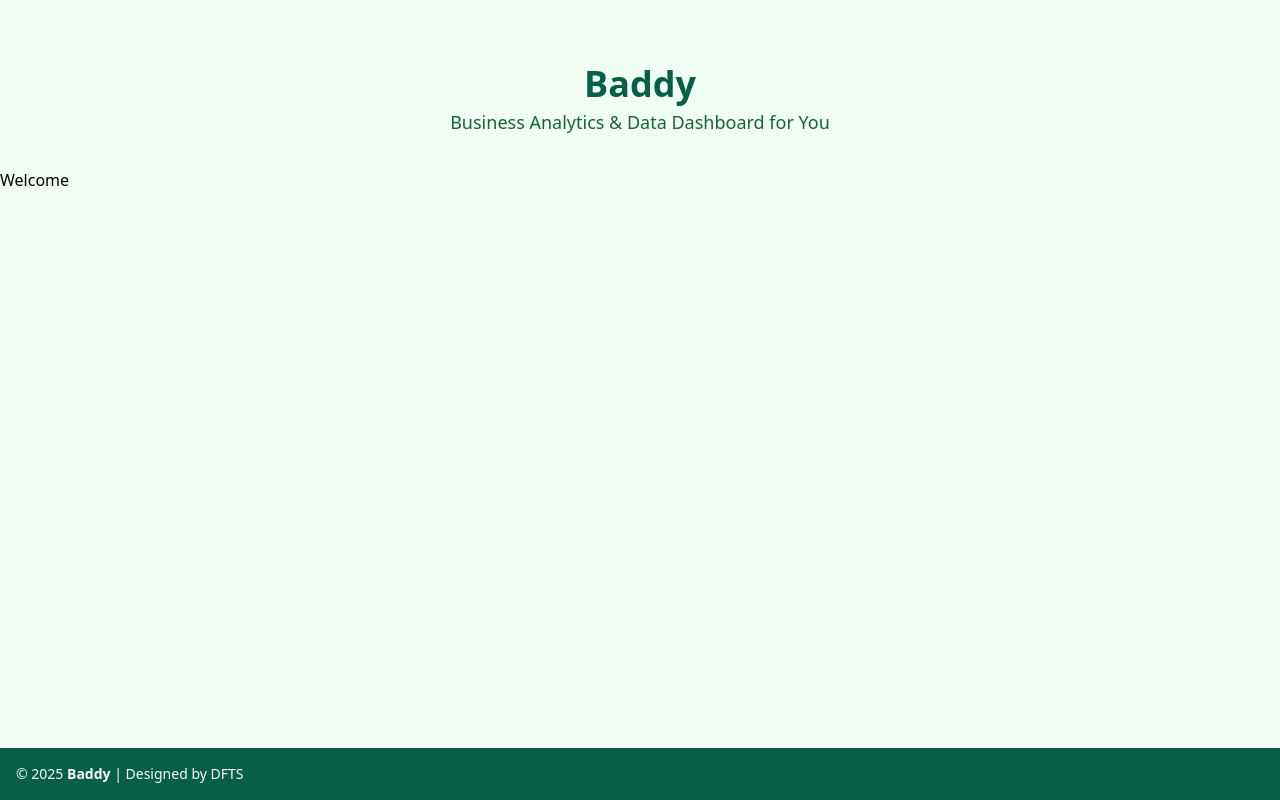
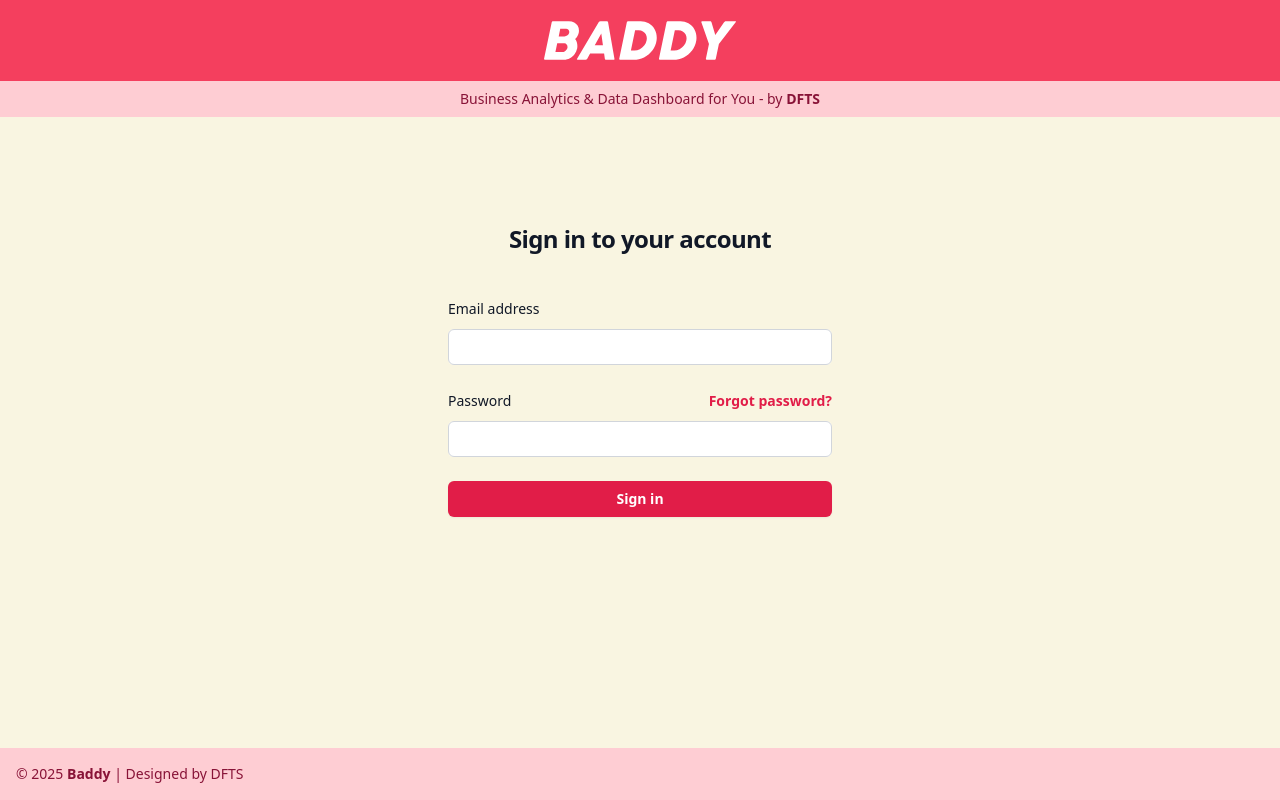
Before and after one commit to angus-tests/baddy, a Django app: page / in a window 1280 px wide. Run offline with Django 5.2, Linux system fonts and the light colour scheme; style sheets or scripts are compiled from the project's sources; some libraries are stand-ins or nearby versions.

Commit message:
basic homepage

```diff
--- a/templates/_base.html
+++ b/templates/_base.html
@@ -15,9 +15,9 @@
     <link rel="icon" type="image/svg+xml" href="{% static 'images/favicons/favicon.svg' %}" />
     <link rel="shortcut icon" href="{% static 'images/favicons/favicon.ico' %}" />
     <link rel="apple-touch-icon" sizes="180x180" href="{% static 'images/favicons/apple-touch-icon.png' %}" />
-    <meta name="apple-mobile-web-app-title" content="Poo" />
+    <meta name="apple-mobile-web-app-title" content="Baddy" />
     <link rel="manifest" href="{% static 'images/favicons/site.webmanifest' %}" />
-    <title>Poo</title>
+    <title>Baddy</title>
 
     {% compress css %}
     <link rel="stylesheet"
@@ -25,15 +25,32 @@
     {% endcompress %}
 </head>
 
-<body class="bg-green-50 flex flex-col min-h-screen">
+<body class="bg-[#F9F5E1] flex flex-col min-h-screen">
+    <nav>
+        <div class="bg-rose-500 p-5">
+            <div class="max-w-48 mx-auto">
+                <a href="{% url 'index' %}">
+                    <img alt="Logo for Baddy" src="{% static 'images/logo.svg' %}">
+                </a>
+            </div>
+        </div>
+        <div class="bg-rose-200 p-2 overflow-hidden whitespace-nowrap relative">
+            <div id="marquee" class="text-center">
+                <p class="text-rose-900 text-sm">
+                    Business Analytics & Data Dashboard for You - by <span class="font-bold">DFTS</span>
+                </p>
+            </div>
+        </div>
+    </nav>
+
     <div class="container mx-auto mt-4 flex-grow">
         {% block content %}
         {% endblock content %}
     </div>
 
-    <footer class="bg-emerald-800 text-white">
+    <footer class="bg-rose-200 text-white">
         <div class="w-full mx-auto max-w-screen-xl p-4 flex flex-col justify-center md:flex-row md:items-center md:justify-between">
-            <span class="text-sm text-gray-50 text-center">© <span id="year"></span> <strong>Baddy</strong> | Designed by DFTS
+            <span class="text-sm text-rose-900 text-center">© <span id="year"></span> <strong>Baddy</strong> | Designed by DFTS
             </span>
         </div>
     </footer>
@@ -43,6 +60,7 @@
         // Dynamically set the current year in the footer
         document.getElementById('year').textContent = new Date().getFullYear();
     </script>
+
 </body>
 
 </html>
--- a/templates/_header.html
+++ /dev/null
@@ -1,32 +0,0 @@
-<div class="text-center mb-8">
-    <!-- Title with link to the index page -->
-    <h1 class="text-4xl font-bold text-emerald-800">
-        <a href="{% url 'index' %}" class="hover:underline">Baddy</a>
-    </h1>
-    <h3 class="text-lg mt-1 text-green-800">Business Analytics & Data Dashboard for You</h3>
-
-    {% if messages %}
-        <div class="rounded-md bg-red-50 p-4 border border-red-600 max-w-lg mx-auto my-5">
-            <div class="flex">
-                <div class="shrink-0">
-                    <svg class="size-5 text-red-400" viewBox="0 0 20 20" fill="currentColor" aria-hidden="true" data-slot="icon">
-                        <path fill-rule="evenodd" d="M10 18a8 8 0 1 0 0-16 8 8 0 0 0 0 16ZM8.28 7.22a.75.75 0 0 0-1.06 1.06L8.94 10l-1.72 1.72a.75.75 0 1 0 1.06 1.06L10 11.06l1.72 1.72a.75.75 0 1 0 1.06-1.06L11.06 10l1.72-1.72a.75.75 0 0 0-1.06-1.06L10 8.94 8.28 7.22Z" clip-rule="evenodd" />
-                    </svg>
-                </div>
-                <div class="ml-3">
-                    <h3 class="text-sm font-medium text-red-800">Some errors occurred</h3>
-                    <div class="mt-2 text-sm text-red-700">
-                        <ul role="list" class="list-disc space-y-1 pl-5">
-                            {% for message in messages %}
-                                <li>{{ message }}</li>
-                            {% endfor %}
-
-                        </ul>
-                    </div>
-                </div>
-            </div>
-        </div>
-    {% endif %}
-
-
-</div>
--- a/templates/baddy/index.html
+++ b/templates/baddy/index.html
@@ -1,10 +1,39 @@
-{% extends "shortener/../_base.html" %}
+{% extends "baddy/../_base.html" %}
+{% load static %}
 
 {% block content %}
-    <div class="container mx-auto mt-12">
-        <!-- Include the header -->
-        {% include "shortener/../_header.html" %}
+    <div class="flex min-h-full flex-col justify-center px-6 py-12 lg:px-8">
 
-        <p>Welcome</p>
+        <div class="sm:mx-auto sm:w-full sm:max-w-sm">
+            <h2 class="mt-10 text-center text-2xl/9 font-bold tracking-tight text-gray-900">Sign in to your account</h2>
+        </div>
+
+        <div class="mt-10 sm:mx-auto sm:w-full sm:max-w-sm">
+            <form class="space-y-6" action="#" method="POST">
+                <div>
+                    <label for="email" class="block text-sm/6 font-medium text-gray-900">Email address</label>
+                    <div class="mt-2">
+                        <input type="email" name="email" id="email" autocomplete="email" required class="block w-full rounded-md bg-white px-3 py-1.5 text-base text-gray-900 outline outline-1 -outline-offset-1 outline-gray-300 placeholder:text-gray-400 focus:outline focus:outline-2 focus:-outline-offset-2 focus:outline-rose-600 sm:text-sm/6">
+                    </div>
+                </div>
+
+                <div>
+                    <div class="flex items-center justify-between">
+                        <label for="password" class="block text-sm/6 font-medium text-gray-900">Password</label>
+                        <div class="text-sm">
+                            <a href="#" class="font-semibold text-rose-600 hover:text-rose-500">Forgot password?</a>
+                        </div>
+                    </div>
+                    <div class="mt-2">
+                        <input type="password" name="password" id="password" autocomplete="current-password" required class="block w-full rounded-md bg-white px-3 py-1.5 text-base text-gray-900 outline outline-1 -outline-offset-1 outline-gray-300 placeholder:text-gray-400 focus:outline focus:outline-2 focus:-outline-offset-2 focus:outline-rose-600 sm:text-sm/6">
+                    </div>
+                </div>
+
+                <div>
+                    <button type="submit" class="flex w-full justify-center rounded-md bg-rose-600 px-3 py-1.5 text-sm/6 font-semibold text-white shadow-sm hover:bg-rose-500 focus-visible:outline focus-visible:outline-2 focus-visible:outline-offset-2 focus-visible:outline-rose-600">Sign in</button>
+                </div>
+            </form>
+
+        </div>
     </div>
 {% endblock content %}
```
Also changed, not shown: static/images/logo.svg (added).
